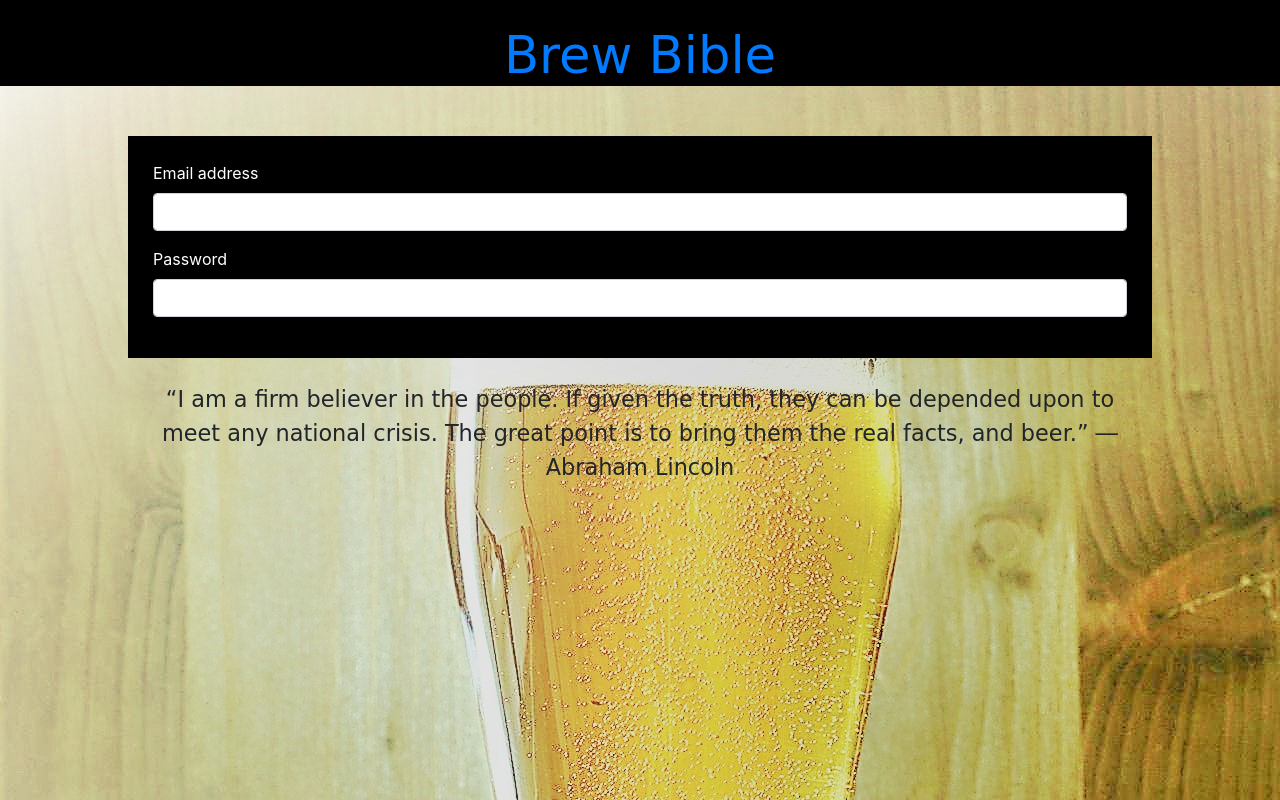
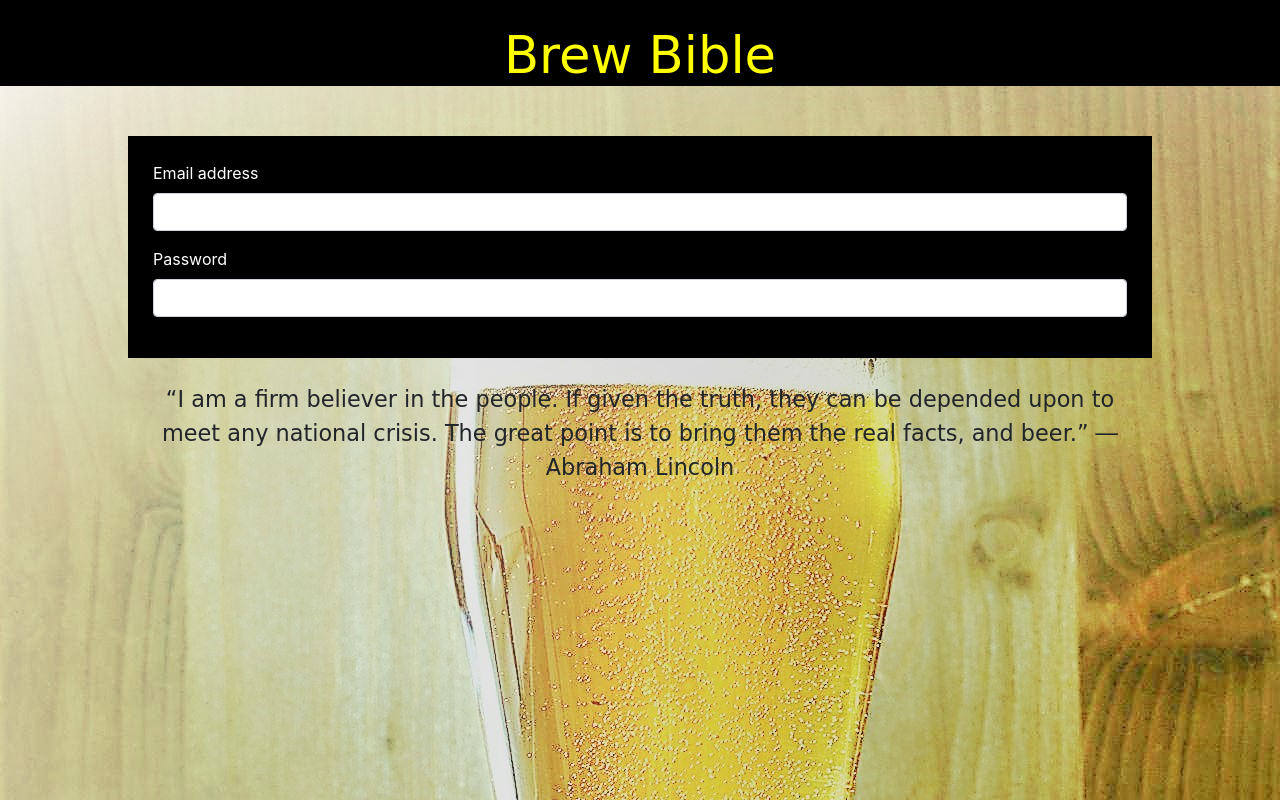
Before and after one commit to HadesChief/CSE201_BrewCrew, a plain HTML site: page BrewBible/portal.html in a window 1280 px wide. Drawn offline with nearby package versions, Linux system fonts and the light colour scheme; a web font is replaced by a local one.

Commit message:
Add files via upload

```diff
--- a/BrewBible/HomePageStyle.css
+++ b/BrewBible/HomePageStyle.css
@@ -20,7 +20,6 @@
 	font-family: 'Shrikhand', cursive;
 	padding-top: 25px;
 	font-size: 8vw;
-
 }
 
 #log {
@@ -65,3 +64,18 @@
 	margin: auto;
   }
 }
+
+a {
+	color: yellow;
+	text-decoration: none;
+}
+
+a:hover {
+	color: yellow;
+	text-decoration: none;
+}
+
+a:visited {
+	color: yellow;
+	text-decoration: none;
+}
--- a/BrewBible/compareStyle.css
+++ b/BrewBible/compareStyle.css
@@ -57,3 +57,18 @@
 	padding: 25px;
 	text-align: center;
 }
+
+a {
+	color: yellow;
+	text-decoration: none;
+}
+
+a:hover {
+	color: yellow;
+	text-decoration: none;
+}
+
+a:visited {
+	color: yellow;
+	text-decoration: none;
+}
--- a/BrewBible/portalStyle.css
+++ b/BrewBible/portalStyle.css
@@ -32,3 +32,18 @@
 	font-size: 1.75vw;
 	width: 75%;
 }
+
+a {
+	color: yellow;
+	text-decoration: none;
+}
+
+a:hover {
+	color: yellow;
+	text-decoration: none;
+}
+
+a:visited {
+	color: yellow;
+	text-decoration: none;
+}
--- a/BrewBible/searchStyle.css
+++ b/BrewBible/searchStyle.css
@@ -31,3 +31,18 @@
 	padding: 25px;
 	text-align: center;
 }
+
+a {
+	color: yellow;
+	text-decoration: none;
+}
+
+a:hover {
+	color: yellow;
+	text-decoration: none;
+}
+
+a:visited {
+	color: yellow;
+	text-decoration: none;
+}
```
